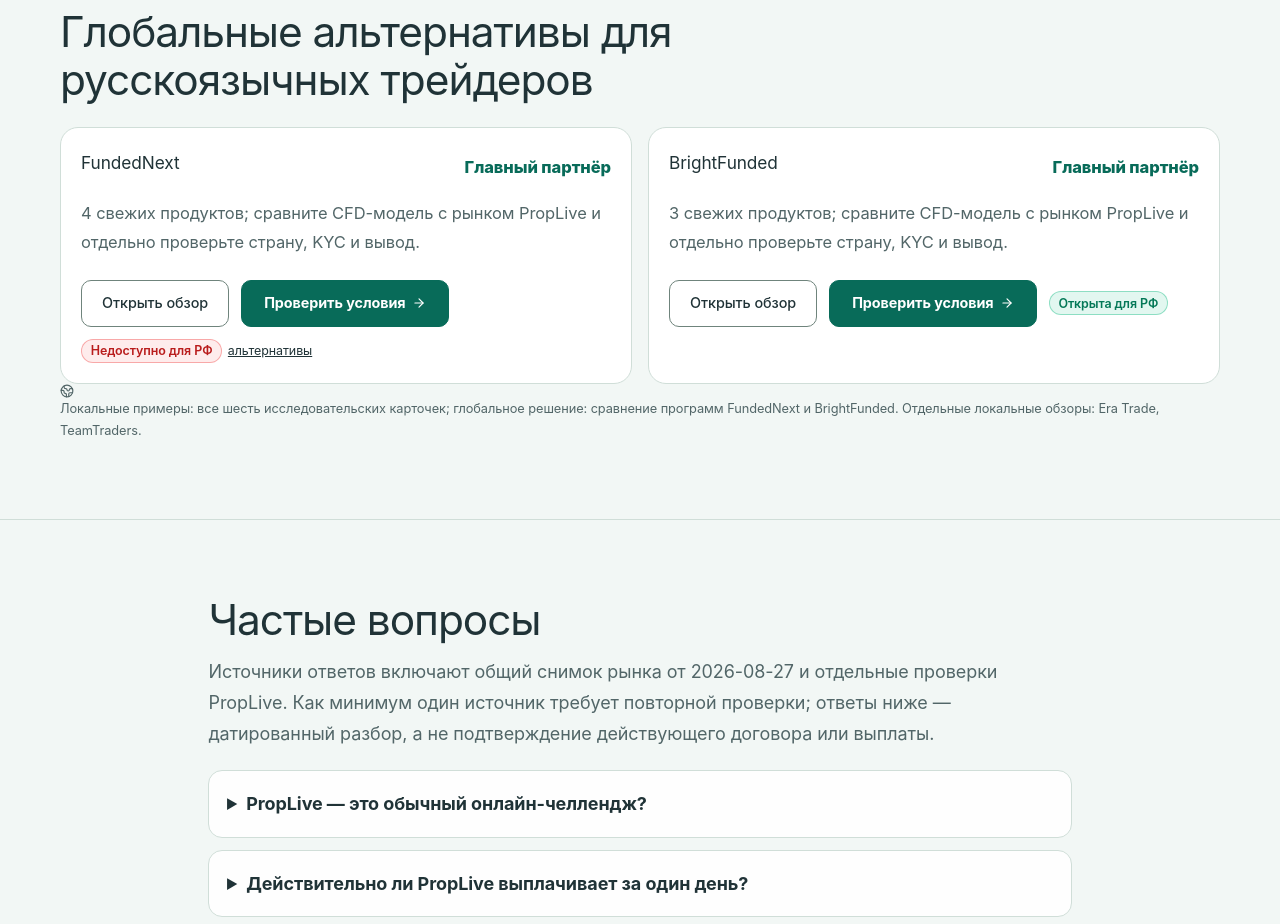
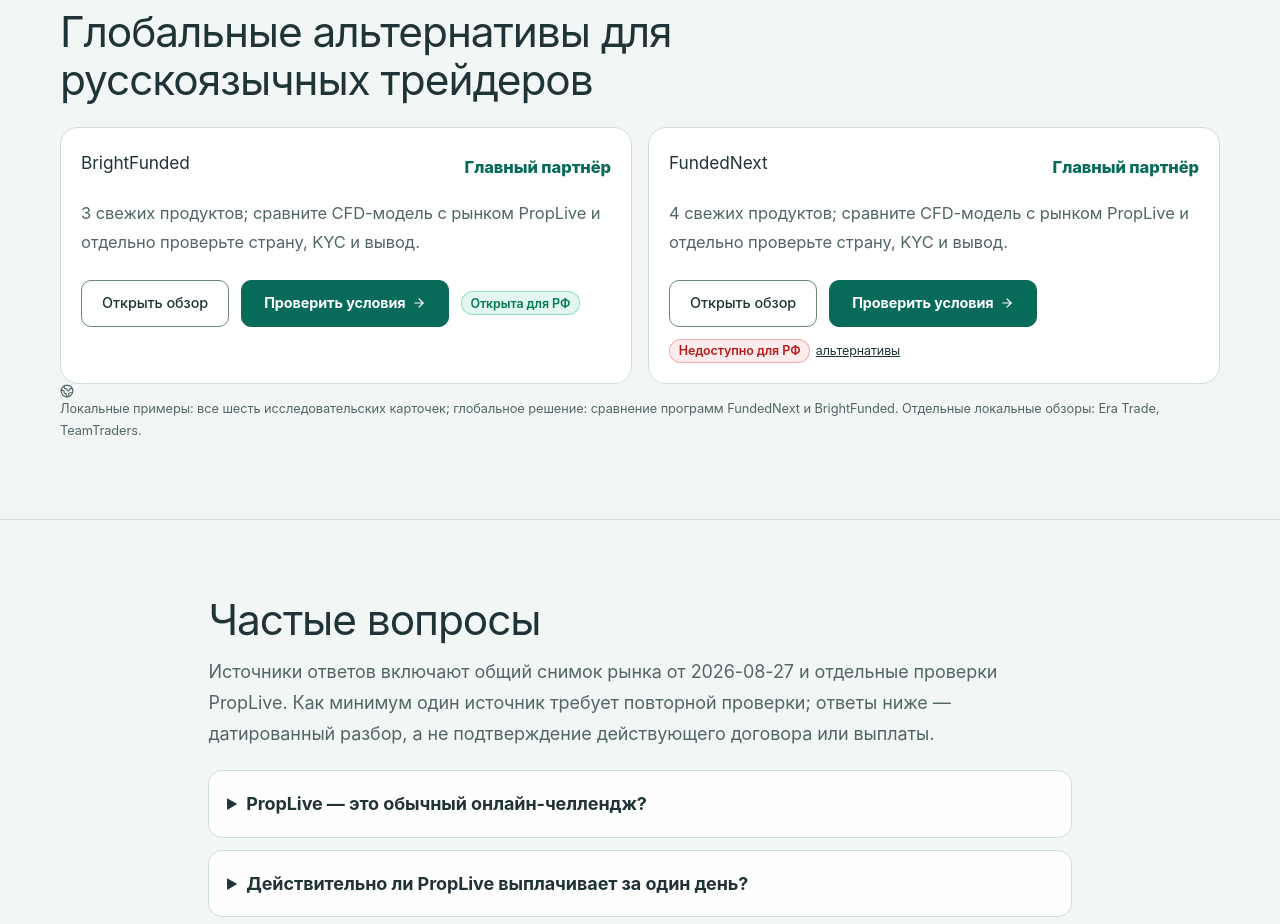
Before and after one commit to Vilmanis99/tradersfund, a Next.js app: page /ru/obzor-proplive in a window 1280 px wide. Shown: the part 5860-6784 px from the top of the page. Built offline with nearby package versions, Linux system fonts and the light colour scheme; no server answers.

Commit message:
ru: BrightFunded (open) before FundedNext (restricted) in global-partner cards on 6 pages; CFT review: contextual 3Commas link restores crawl inlink floor (review fix 2026-10-20)

```diff
--- a/app/ru/obzor-eratrade/page.tsx
+++ b/app/ru/obzor-eratrade/page.tsx
@@ -61,8 +61,8 @@ const faqs: RussianFaqItem[] = [
 ]
 
 const globalRoutes = [
+  { slug: 'bright-funded', name: 'BrightFunded', reviewHref: '/ru/obzor-bright-funded' },
   { slug: 'fundednext', name: 'FundedNext', reviewHref: '/ru/obzor-fundednext' },
-  { slug: 'bright-funded', name: 'BrightFunded', reviewHref: '/ru/obzor-bright-funded' },
 ] as const
 
 function SourceLink({ href, children }: { href: string, children: React.ReactNode }) {
--- a/app/ru/obzor-kascapital/page.tsx
+++ b/app/ru/obzor-kascapital/page.tsx
@@ -53,8 +53,8 @@ const faqs: RussianFaqItem[] = [
 ]
 
 const globalRoutes = [
+  { slug: 'bright-funded', name: 'BrightFunded', reviewHref: '/ru/obzor-bright-funded' },
   { slug: 'fundednext', name: 'FundedNext', reviewHref: '/ru/obzor-fundednext' },
-  { slug: 'bright-funded', name: 'BrightFunded', reviewHref: '/ru/obzor-bright-funded' },
 ] as const
 
 function SourceLink({ href, children }: { href: string, children: React.ReactNode }) {
--- a/app/ru/obzor-proplive/page.tsx
+++ b/app/ru/obzor-proplive/page.tsx
@@ -61,8 +61,8 @@ const faqs: RussianFaqItem[] = [
 ]
 
 const globalRoutes = [
+  { slug: 'bright-funded', name: 'BrightFunded', reviewHref: '/ru/obzor-bright-funded' },
   { slug: 'fundednext', name: 'FundedNext', reviewHref: '/ru/obzor-fundednext' },
-  { slug: 'bright-funded', name: 'BrightFunded', reviewHref: '/ru/obzor-bright-funded' },
 ] as const
 
 function SourceLink({ href, children }: { href: string, children: React.ReactNode }) {
--- a/app/ru/obzor-teamtraders/page.tsx
+++ b/app/ru/obzor-teamtraders/page.tsx
@@ -78,8 +78,8 @@ const faqs: RussianFaqItem[] = [
 ]
 
 const globalRoutes = [
+  { slug: 'bright-funded', name: 'BrightFunded', reviewHref: '/ru/obzor-bright-funded' },
   { slug: 'fundednext', name: 'FundedNext', reviewHref: '/ru/obzor-fundednext' },
-  { slug: 'bright-funded', name: 'BrightFunded', reviewHref: '/ru/obzor-bright-funded' },
 ] as const
 
 function rub(value: number) {
--- a/app/ru/otzyvy-prop-firm/page.tsx
+++ b/app/ru/otzyvy-prop-firm/page.tsx
@@ -89,8 +89,8 @@ const faqs: RussianFaqItem[] = [
 ]
 
 const featuredRoutes = [
+  { slug: 'bright-funded', name: 'BrightFunded', reviewHref: '/ru/obzor-bright-funded' },
   { slug: 'fundednext', name: 'FundedNext', reviewHref: '/ru/obzor-fundednext' },
-  { slug: 'bright-funded', name: 'BrightFunded', reviewHref: '/ru/obzor-bright-funded' },
 ] as const
 
 const secondaryRoute = {
--- a/app/ru/prop-firmy-bez-kyc/page.tsx
+++ b/app/ru/prop-firmy-bez-kyc/page.tsx
@@ -82,8 +82,8 @@ const faqs: RussianFaqItem[] = [
 ]
 
 const partnerRoutes = [
+  { slug: 'bright-funded', name: 'BrightFunded', reviewHref: '/ru/obzor-bright-funded', featured: true },
   { slug: 'fundednext', name: 'FundedNext', reviewHref: '/ru/obzor-fundednext', featured: true },
-  { slug: 'bright-funded', name: 'BrightFunded', reviewHref: '/ru/obzor-bright-funded', featured: true },
   { slug: 'fundingpips', name: 'FundingPips', reviewHref: '/ru/obzor-fundingpips', featured: false },
 ] as const
 
--- a/content/posts/crypto-fund-trader-review.md
+++ b/content/posts/crypto-fund-trader-review.md
@@ -193,4 +193,4 @@ type: "post"
 <h3 class="wp-block-heading"><strong>Does CFT offer only cryptocurrency trading?</strong></h3>
 <p>No: the FAQ lists multi-asset instruments for MetaTrader 5 and Match-Trader as well as a Bybit crypto route. Instant's crypto leverage is listed at 1:5 in its specific FAQ, so the generic “up to 1:100” promotion is not a universal product setting.</p>
 <h3 class="wp-block-heading"><strong>Are bots and weekend positions allowed?</strong></h3>
-<p>The FAQ permits overnight and weekend holding but prohibits named strategies including high-frequency trading, tick scalping and arbitrage. EA and copy-trading compatibility must be checked for the exact programme and stage; an 80% reward share says nothing about those permissions.</p>
+<p>The FAQ permits overnight and weekend holding but prohibits named strategies including high-frequency trading, tick scalping and arbitrage. EA and copy-trading compatibility must be checked for the exact programme and stage; an 80% reward share says nothing about those permissions. If you plan to automate with a third-party crypto bot, our <a href="/blog/3commas-review">3Commas review</a> explains how that tool works, but the firm's own EA rules still decide whether you can use it.</p>
```
